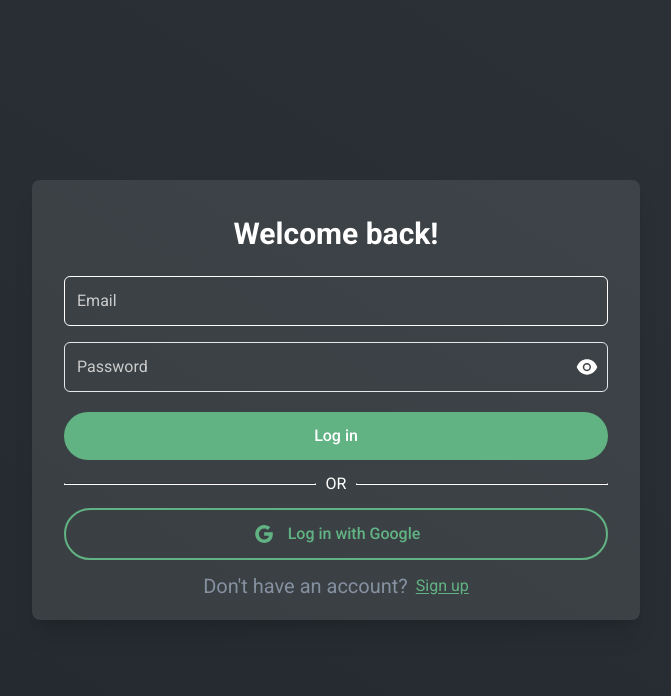
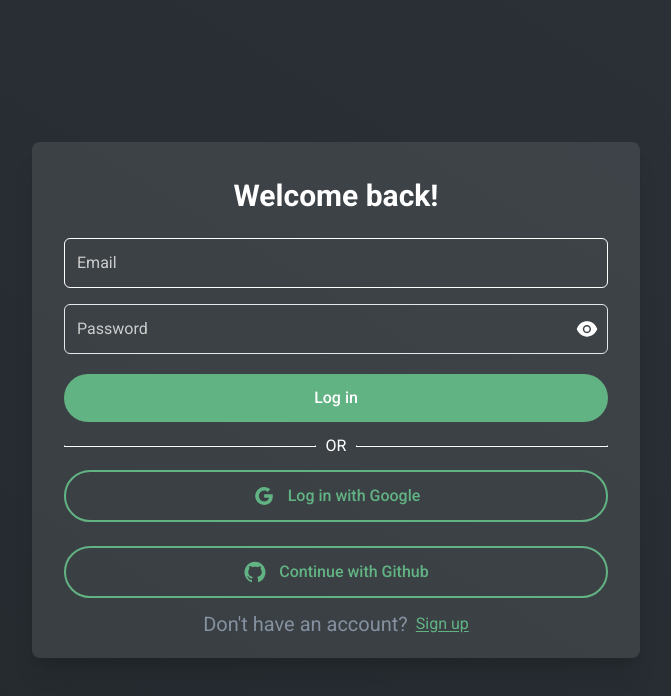
Before and after one commit to catalyst-ci-cd/catalyst-frontend, a React (Vite) app: page /login in a window 1280 px wide. Shown: the top 696 px of the page, without its empty margins (304-975 px from the left). Built offline with nearby package versions, Linux system fonts and the light colour scheme; no server answers.

Commit message:
revert github login

```diff
--- /dev/null
+++ b/src/components/forms/GithubLogin.tsx
@@ -0,0 +1,19 @@
+import { AiFillGithub } from 'react-icons/ai';
+
+const OAUTH_GITHUB_URL = `https://github.com/login/oauth/authorize?client_id=${
+  import.meta.env.VITE_GITHUB_CLIENT_ID
+}`;
+
+const GithubLogin = () => {
+  return (
+    <a
+      className="flex items-center justify-center gap-3 w-full font-medium border-2 border-solid border-accent p-3 my-3 text-accent rounded-full transition-all duration-200 hover:bg-accent hover:shadow-lg hover:text-white"
+      href={OAUTH_GITHUB_URL}
+    >
+      <AiFillGithub className="text-2xl" />
+      <span>Continue with Github</span>
+    </a>
+  );
+};
+
+export default GithubLogin;
--- a/src/pages/Login/index.tsx
+++ b/src/pages/Login/index.tsx
@@ -2,6 +2,7 @@ import { Link, useNavigate } from 'react-router-dom';
 import { Divider } from '@mui/material';
 import TextField from '@/components/forms/TextField';
 import GoogleLogin from '@/components/forms/GoogleLogin';
+import GithubLogin from '@/components/forms/GithubLogin';
 import React, { useCallback, useEffect, useState } from 'react';
 import { LoginHandler } from '@/services/AccountApi';
 import { useAuthContext } from '@/contexts/AuthContext';
@@ -87,6 +88,7 @@ const Login = () => {
             OR
           </Divider>
           <GoogleLogin />
+          <GithubLogin />
           <div className=" flex flex-col items-center md:flex-row  md:gap-2 justify-center">
             <p className="text-center">Don't have an account?</p>
             <Link
--- a/src/pages/Signup/index.tsx
+++ b/src/pages/Signup/index.tsx
@@ -2,6 +2,7 @@ import { Link, useNavigate } from 'react-router-dom';
 import { Divider } from '@mui/material';
 import TextField from '@/components/forms/TextField';
 import StyledGoogleLogin from '@/components/forms/GoogleLogin';
+import StyledGithubLogin from '@/components/forms/GithubLogin';
 import { useCallback, useEffect, useState } from 'react';
 import { SignUpHandler } from '@/services/AccountApi';
 import { useAuthContext } from '@/contexts/AuthContext';
@@ -135,6 +136,7 @@ const Signup = () => {
             OR
           </Divider>
           <StyledGoogleLogin />
+          <StyledGithubLogin />
           <div className=" flex flex-col items-center md:flex-row  md:gap-2 justify-center">
             <p className="text-center">Already have an Account? </p>
             <Link
```
